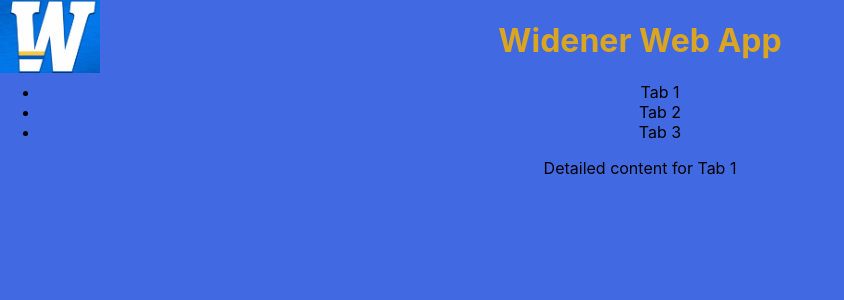
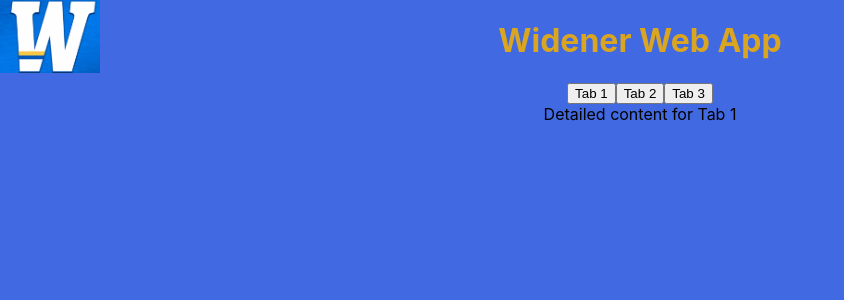
Before and after one commit to virdeep13/wu-web-app, a React (Create React App) app in the folder React_app/: page / in a window 1280 px wide. Shown: the top 300 px of the page, without its empty margins (0-844 px from the left). Built offline with nearby package versions, Linux system fonts and the light colour scheme.

Commit message:
Emad adds buttons

```diff
--- a/React_app/src/App.css
+++ b/React_app/src/App.css
@@ -36,3 +36,11 @@
     transform: rotate(360deg);
   }
 }
+
+[data-tab-content] {
+  display: none;
+
+}
+.active[data-tab-content]{
+  display: block;
+}
--- a/React_app/src/App.js
+++ b/React_app/src/App.js
@@ -1,4 +1,4 @@
-import React from 'react';
+import React, { useState } from 'react';
 import './App.css';
 import './index.css';
 import Tabs from './Tabs';
@@ -7,25 +7,52 @@
 import Tab3Content from './tabContent/Tab3Content';
 import screenshot from './images/Screenshot 2024-10-22 201804.png';
 
+function App() {
+  // Step 1: Use React state to track the active tab
+  const [activeTab, setActiveTab] = useState(0);
 
-
-function App() {
   const tabsData = [
     { title: 'Tab 1', content: <Tab1Content /> },
     { title: 'Tab 2', content: <Tab2Content /> },
     { title: 'Tab 3', content: <Tab3Content /> },
-
-
   ];
 
-
+  // Step 2: Handle tab click to set active tab
+  const handleTabClick = (index) => {
+    setActiveTab(index);
+  };
 
   return (
     <div className="App">
       <h1>Widener Web App</h1>
       <img src={screenshot} alt="Description" className="top-left-image" />
 
-      <Tabs tabs={tabsData} />
+      {/* Step 3: Render Tabs */}
+      <div className="tabs">
+        {tabsData.map((tab, index) => (
+          <button
+            key={index}
+            className={`tab-button ${activeTab === index ? 'active' : ''}`}
+            onClick={() => handleTabClick(index)}
+            data-tab-target={`#${index}`}
+          >
+            {tab.title}
+          </button>
+        ))}
+      </div>
+
+      {/* Step 4: Render active tab content */}
+      <div className="tab-content">
+        {tabsData.map((tab, index) => (
+          <div
+            key={index}
+            className={`tab-panel ${activeTab === index ? 'active' : ''}`}
+            data-tab-content
+          >
+            {activeTab === index && tab.content}
+          </div>
+        ))}
+      </div>
     </div>
   );
 }
--- a/React_app/src/tabContent/Tab2Content.js
+++ b/React_app/src/tabContent/Tab2Content.js
@@ -1,7 +1,20 @@
 import React from 'react';
+import Tabs from '../Tabs';
 
 const Tab2Content = () => {
-  return <div>Detailed content for Tab 2</div>;
+  const nestedTabsData = [
+  { title: 'Nested Tab 1', content: <div>Content for Nested Tab 1</div> },
+  { title: 'Nested Tab 1', content: <div>Content for Nested Tab 2</div> },
+  ];
+
+  return(
+  <div>
+  <h2>detailed content for Tab1 </h2>
+  <Tabs tabs={nestedTabsData} />
+</div>
+  );
+
+
 };
 
 export default Tab2Content;
--- a/React_app/src/tabContent/Tab3Content.js
+++ b/React_app/src/tabContent/Tab3Content.js
@@ -1,7 +1,7 @@
-import React from 'react';
+import React from "react";
 
 const Tab3Content = () => {
-  return <div>Detailed content for Tab 3</div>;
+  return <div>Detailed content for Tab3Content</div>
 };
 
 export default Tab3Content;
```
Also changed, not shown: React_app/public/index.html (+2 -22 lines).
